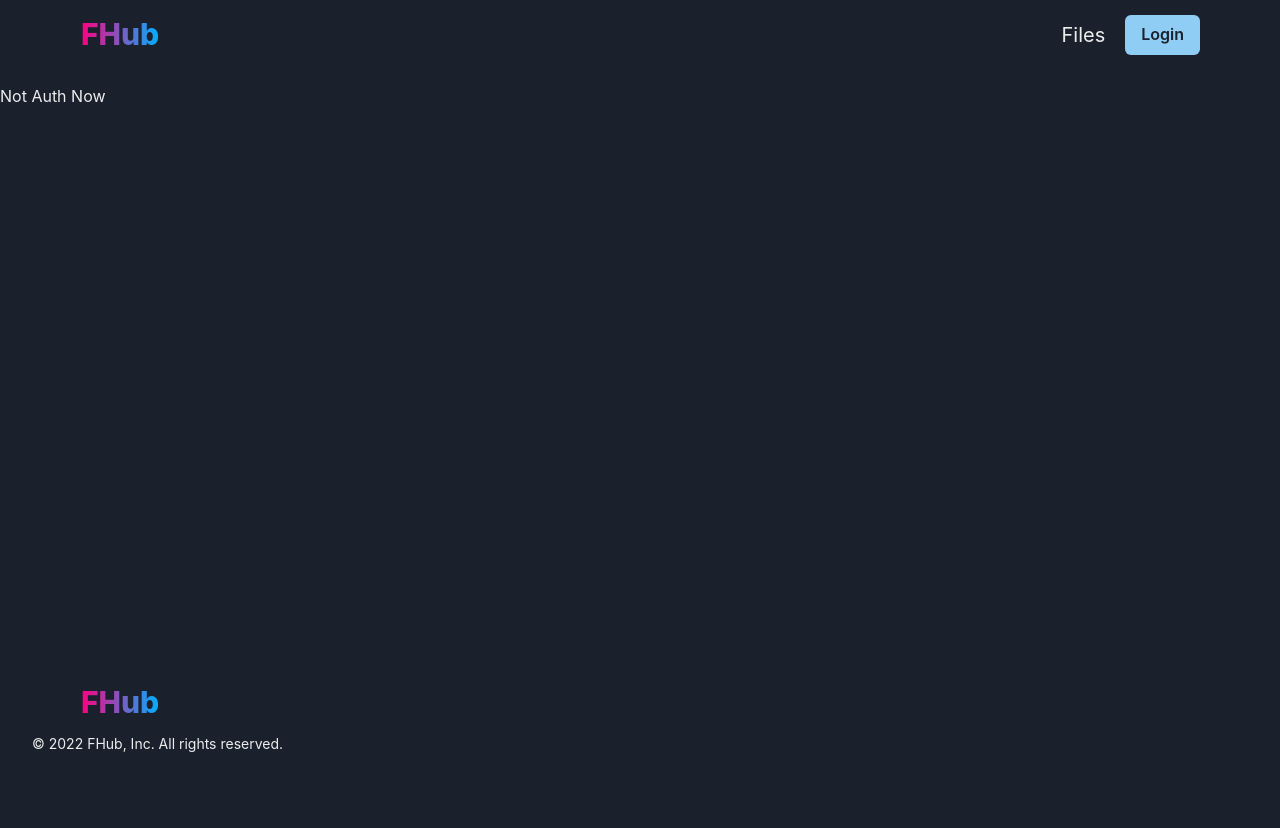
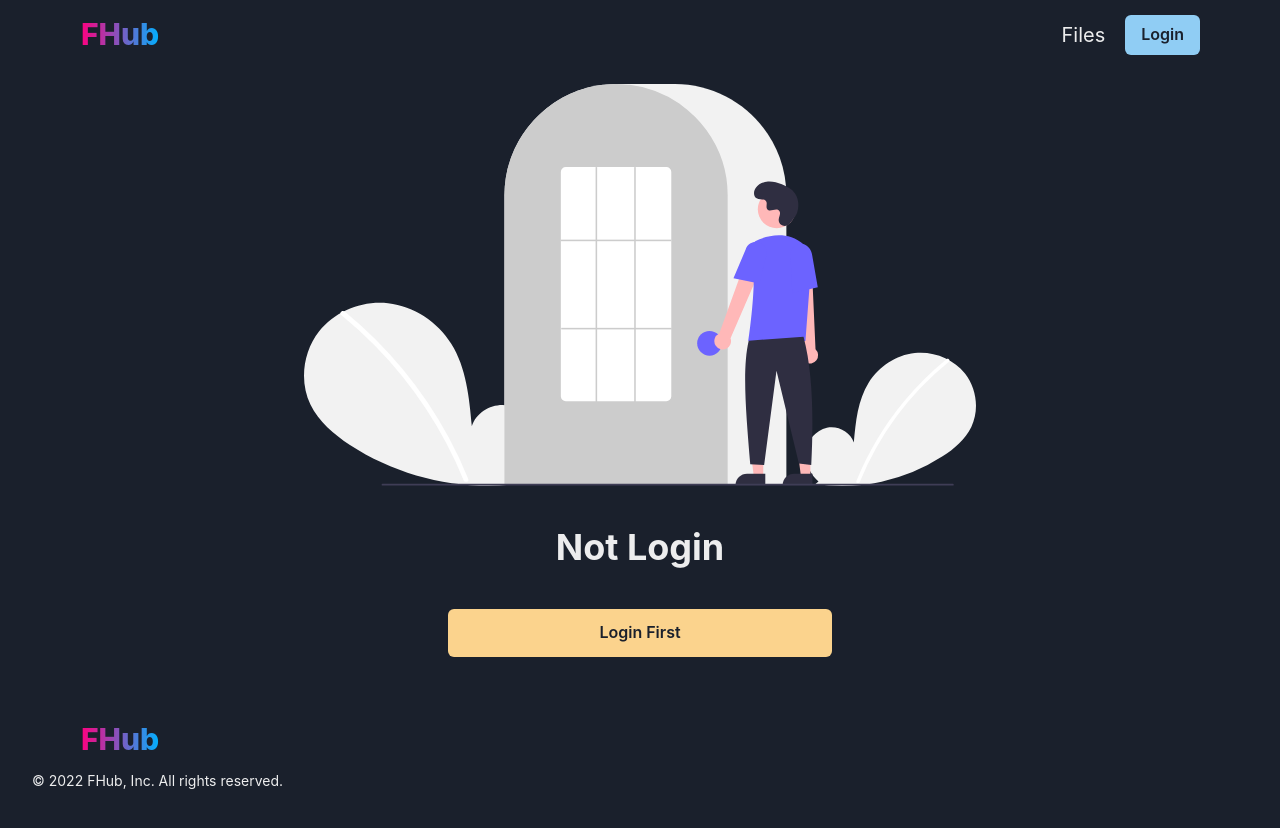
Before and after one commit to akazwz/fhub-website, a Next.js app: page /files in a window 1280 px wide. Shown: the top 828 px of the page. Before the commit the page ends 802 px from the top, so only its background shows below. Built offline with nearby package versions, Linux system fonts and the light colour scheme; some icons are missing.

Commit message:
add not auth view

```diff
--- a/pages/files.tsx
+++ b/pages/files.tsx
@@ -1,6 +1,19 @@
 import { ReactElement } from 'react'
 import { NextPage } from 'next'
-import { VStack, Text, Box, Container, Grid, useColorModeValue, } from '@chakra-ui/react'
+import { useRouter } from 'next/router'
+import {
+  VStack,
+  Text,
+  Box,
+  Container,
+  Grid,
+  Image,
+  Flex,
+  Button,
+  Stack,
+  Heading,
+  useColorModeValue,
+} from '@chakra-ui/react'
 import { VideoIcon } from '../src/components/files/icons/VideoIcon'
 import { MusicIcon } from '../src/components/files/icons/MusicIcon'
 import { ImageIcon } from '../src/components/files/icons/ImageIcon'
@@ -149,15 +162,41 @@ const filePreview = (cloudFile: CloudFile) => {
 
 const Files: NextPage = () => {
   const bg = useColorModeValue('blue.100', 'blue.900')
+  const router = useRouter()
   /*auth*/
   const { isAuth } = useAuth()
   if (!isAuth) {
     return (
       <Layout>
-        Not Auth Now
+        <Stack
+          minH={'70vh'}
+          spacing={10}
+          flexDirection={'column'}
+          alignItems={'center'}
+          justifyContent={'center'}
+        >
+          <Flex
+            maxW={{ base: 'sm', md: '2xl' }}
+          >
+            <Image src="/login.svg" alt="login"/>
+          </Flex>
+          <Heading>
+            Not Login
+          </Heading>
+          <Button
+            colorScheme="orange"
+            size="lg"
+            w={'sm'}
+            fontSize="md"
+            onClick={() => {router.push('/login', '/login', { locale: router.locale }).then()}}
+          >
+            Login First
+          </Button>
+        </Stack>
       </Layout>
     )
   }
+
   const files: CloudFile[] = [
     { key: 'testtttttttttt.mp4', size: 3000 },
     { key: 'test.mp3', size: 30000000 },
--- a/src/components/home/hero.tsx
+++ b/src/components/home/hero.tsx
@@ -35,9 +35,7 @@ export const Hero = () => {
           </Text>
         </Heading>
         <Text color={'gray.500'} maxW={'3xl'}>
-          Never miss a meeting. Never be late for one too. Keep track of your
-          meetings and receive smart reminders in appropriate times. Read your
-          smart “Daily Agenda” every morning.
+          You own your own file
         </Text>
         <Stack spacing={6} direction={'row'}>
           <Button
```
Also changed, not shown: public/login.svg (added).
